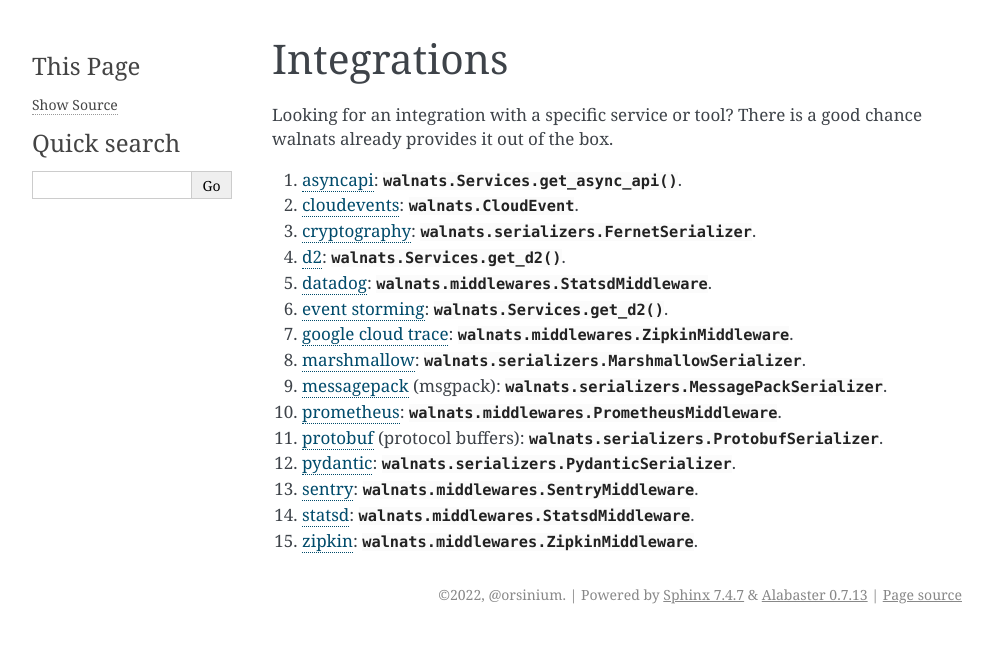
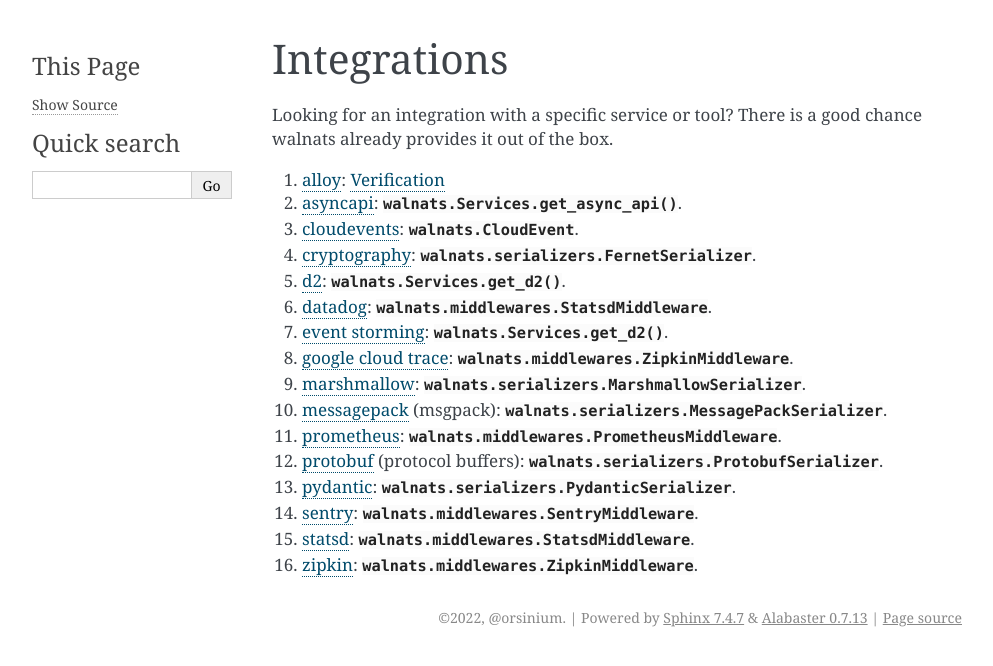
Before and after one commit to orsinium-labs/walnats, a Sphinx documentation site: the page built from docs/integrations.md, in a window 1280 px wide. Shown: the top 666 px of the page, without its empty margins (148-1141 px from the left). Built offline with Sphinx 7.4.7, drawn with Linux system fonts in a browser that asks for light colours.

Commit message:
link alloy

```diff
--- a/docs/integrations.md
+++ b/docs/integrations.md
@@ -2,6 +2,7 @@
 
 Looking for an integration with a specific service or tool? There is a good chance walnats already provides it out of the box.
 
+1. [alloy](http://alloytools.org/): [Verification](./alloy)
 1. [asyncapi](https://www.asyncapi.com/): {py:meth}`walnats.Services.get_async_api`.
 1. [cloudevents](https://github.com/cloudevents/spec): {py:class}`walnats.CloudEvent`.
 1. [cryptography](https://cryptography.io/en/latest/): {py:class}`walnats.serializers.FernetSerializer`.
```
